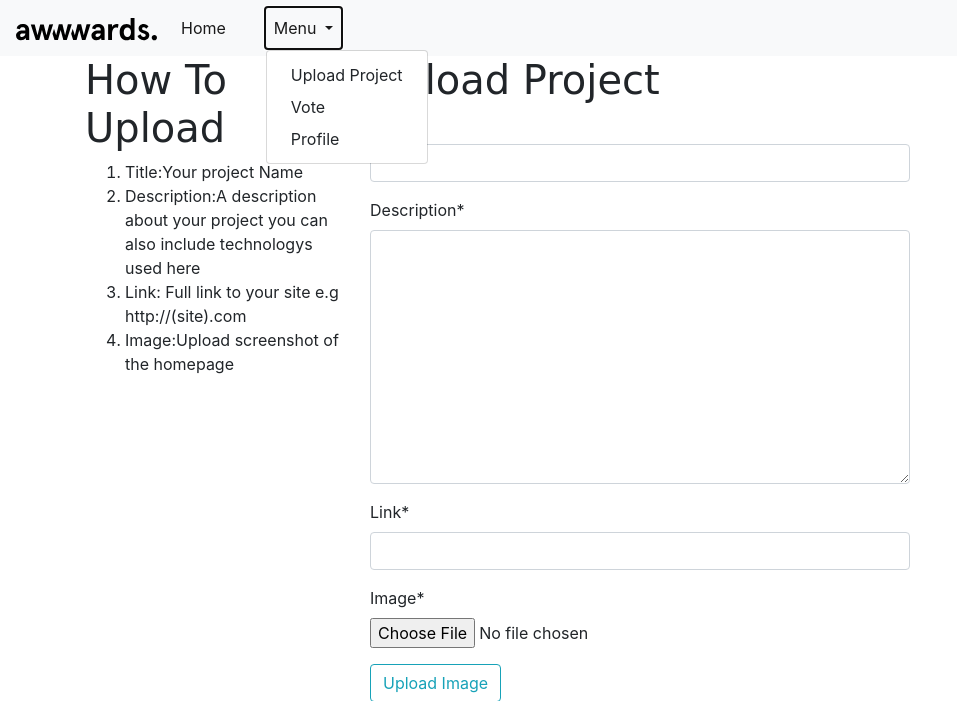
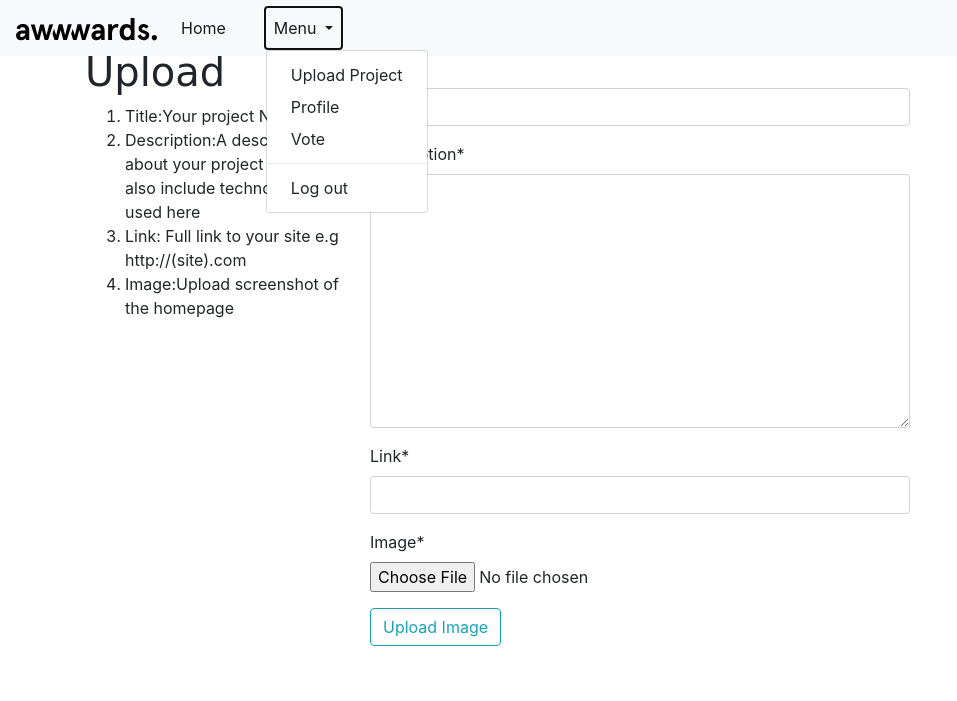
Before and after one commit to Nyota254/Awwwards-clone, a Django app: page /upload/ in a window 1280 px wide, after a click on "Menu". Shown: the top 701 px of the page, without its empty margins (0-957 px from the left). Run offline with Django 3.2, Linux system fonts and the light colour scheme; the visitor is signed in with stand-in values (Sample User, id 1); some libraries are stand-ins or nearby versions; some web fonts are replaced.

Commit message:
update navbar to check for user authentication

```diff
--- a/main/templates/main/navbar.html
+++ b/main/templates/main/navbar.html
@@ -1,4 +1,4 @@
-<nav class="navbar navbar-expand-lg navbar-light bg-light">
+<nav class="navbar navbar-expand-lg navbar-light bg-light fixed-top">
     <a class="navbar-brand" href="/"><svg width="141" height="22.3" viewBox="0 0 280 44.3">
         <path class="logo-fill" id="logo-a1" d="M1.2,20.8c1-5.1,5.5-8.7,11.9-8.7c7.4,0,13.1,3.1,13.1,13.1v18.6h-6.3l-0.8-4c-2.2,2.7-5.1,4.5-9.6,4.5 C4.2,44.3,0,41,0,34.8s5.5-10.2,13.3-10.2h5.2v-1.4c0-3.5-2.6-4.6-5.5-4.6c-2.2,0-4.4,0.7-5.4,3.6L1.2,20.8z M11.3,37.8 c3.5,0,7.2-2.4,7.2-6.4v-0.6h-5.1c-3.3-0.1-5.3,1.2-5.3,3.9C8.1,36.2,9.2,37.8,11.3,37.8z"></path>
         <path class="logo-fill" id="logo-a2" d="M151,20.8c1-5.1,5.5-8.7,11.9-8.7c7.4,0,13.1,3.1,13.1,13.1v18.6h-6.3l-0.8-4c-2.2,2.7-5.1,4.5-9.6,4.5 c-5.3,0-9.5-3.3-9.5-9.5s5.5-10.2,13.3-10.2h5.2v-1.4c0-3.5-2.6-4.6-5.5-4.6c-2.2,0-4.4,0.7-5.4,3.6L151,20.8z M161.1,37.8 c3.5,0,7.2-2.4,7.2-6.4v-0.6h-5.1c-3.3,0-5.3,1.2-5.3,4C157.9,36.2,159,37.8,161.1,37.8z"></path>
@@ -13,6 +13,7 @@
     <button class="navbar-toggler" type="button" data-toggle="collapse" data-target="#navbarNavDropdown" aria-controls="navbarNavDropdown" aria-expanded="false" aria-label="Toggle navigation">
       <span class="navbar-toggler-icon"></span>
     </button>
+    {% if user.is_authenticated %}
     <div class="collapse navbar-collapse" id="navbarNavDropdown">
       <ul class="navbar-nav">
         <li class="nav-item active">
@@ -30,9 +31,22 @@
           </a>
           <div class="dropdown-menu" aria-labelledby="navbarDropdownMenuLink">
             <a class="dropdown-item" href="{% url 'upload_project' %}">Upload Project</a>
+            <a class="dropdown-item" href="{% url 'profile' %}">Profile</a>
             <a class="dropdown-item" href="#">Vote</a>
-            <a class="dropdown-item" href="{% url 'profile' %}">Profile</a>
+            <div class="dropdown-divider"></div>
+                  <a class="dropdown-item" href="{% url 'logout' %}">Log out</a>
+              </div>
           </div>
+          {% else %}
+          <ul class="navbar-nav">
+          <li class="nav-item">
+              <a class="nav-link" href="{% url 'register' %}">Sign Up</a>
+            </li>
+            <li class="nav-item">
+              <a href="{% url 'login' %}" class="nav-link">Sign In</a>
+            </li>
+          </ul>
+            {% endif %}
         </li>
       </ul>
     </div>
```
